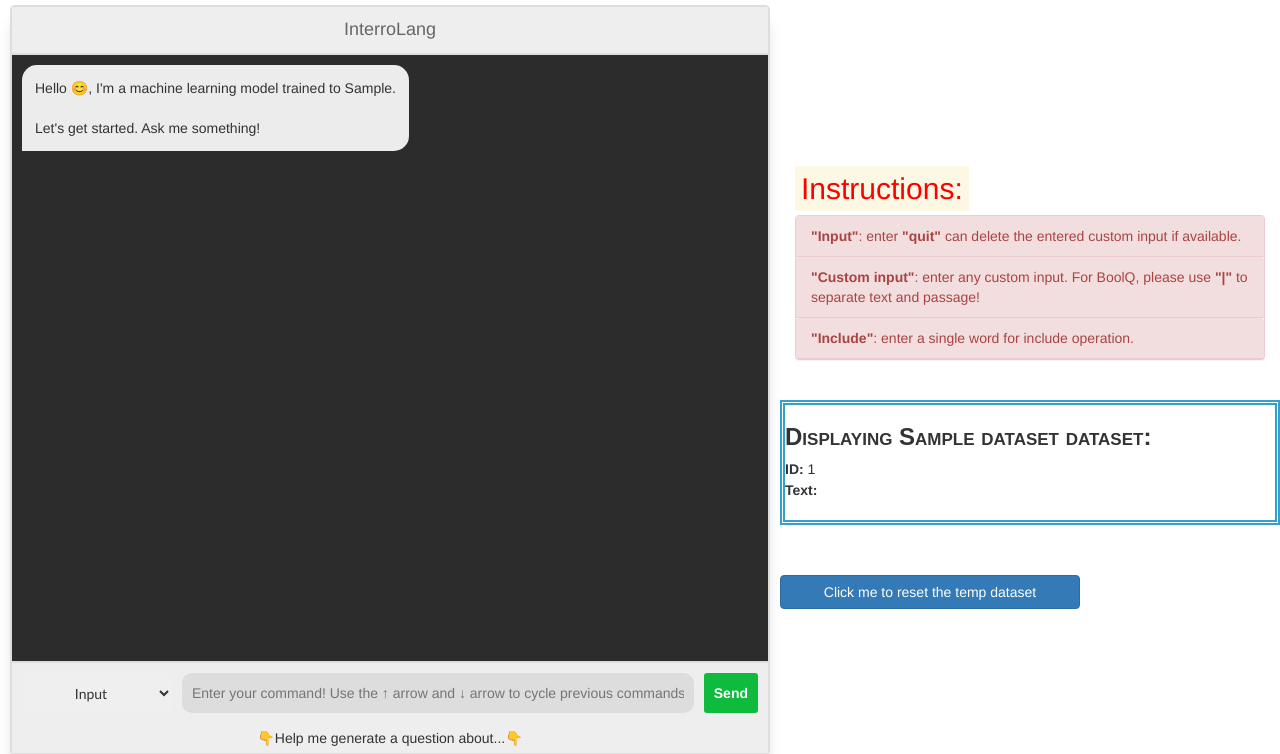
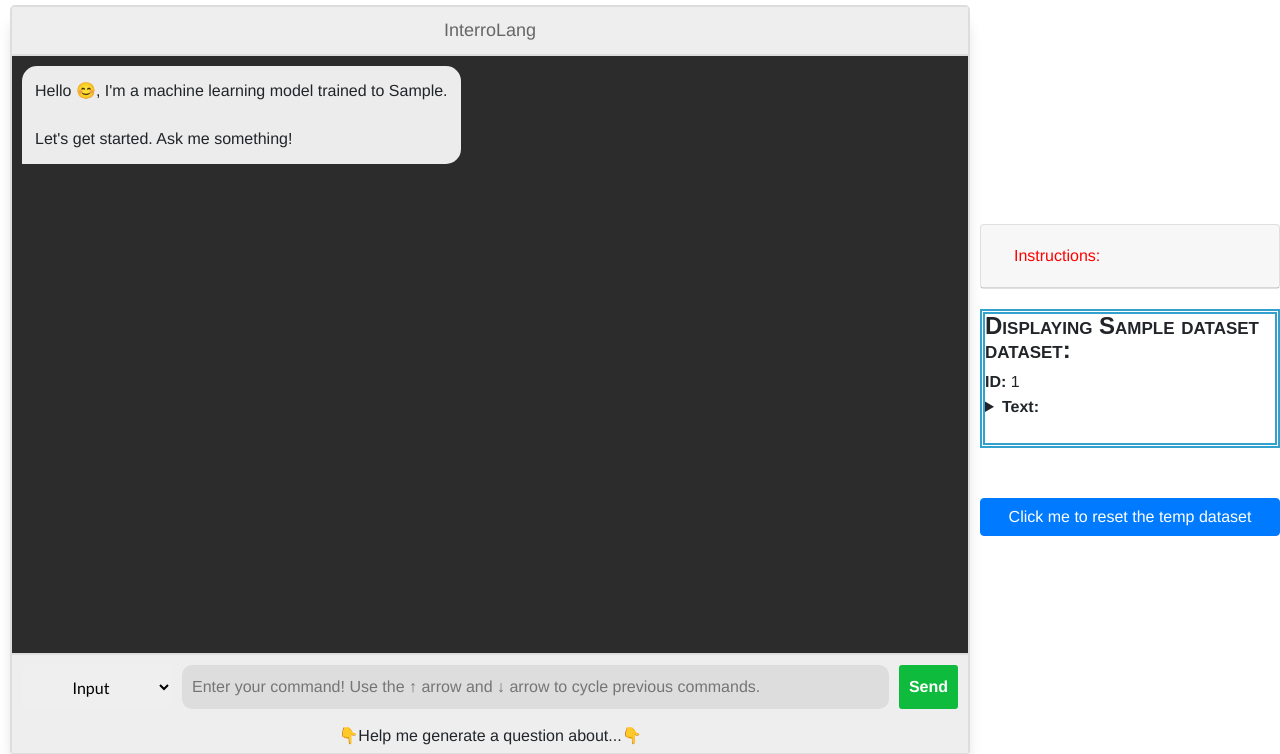
Before and after one commit to DFKI-NLP/InterroLang, a Python web app: template templates/index.html in a window 1280 px wide. Shown: the top 754 px of the page. Run offline with Jinja, Linux system fonts and the light colour scheme; the template is opened without the code that fills it: most values are stand-ins (such as "Sample title", 1, 10 or a date in 2020); some libraries are stand-ins or nearby versions.

Commit message:
adapt instructions style

```diff
--- a/templates/index.html
+++ b/templates/index.html
@@ -8,9 +8,9 @@
     <meta name="viewport" content="width=device-width, initial-scale=1.0">
     <meta http-equiv="X-UA-Compatible" content="ie=edge">
     <link rel="stylesheet" href="/static/styles/style.css">
-    <link rel="stylesheet" href="https://maxcdn.bootstrapcdn.com/bootstrap/3.4.1/css/bootstrap.min.css">
+    <link rel="stylesheet" href="https://maxcdn.bootstrapcdn.com/bootstrap/4.0.0/css/bootstrap.min.css">
     <script src="https://ajax.googleapis.com/ajax/libs/jquery/3.6.4/jquery.min.js"></script>
-    <script src="https://maxcdn.bootstrapcdn.com/bootstrap/3.4.1/js/bootstrap.min.js"></script>
+    <script src="https://maxcdn.bootstrapcdn.com/bootstrap/4.0.0/js/bootstrap.min.js"></script>
 </head>
 
 <body>
@@ -35,39 +35,52 @@
         </main>
 
         <form class="ttm-inputarea">
-            <select id="input_source" class="form-select" style="width: 150px; text-align:center; font-family: Calibri; margin-right: 10px">
+            <select id="input_source" class="form-select"
+                    style="width: 150px; text-align:center; font-family: Calibri; margin-right: 10px">
                 <option style="text-align:center; " value="0">Input</option>
                 <option style="text-align:center;" value="1">Custom input</option>
                 <option style="text-align:center;" value="2">Include</option>
             </select>
-            <input type="text" class="ttm-input" id="textInput" placeholder="Enter your command! Use the ↑ arrow and ↓ arrow to cycle previous commands.">
+            <input type="text" class="ttm-input" id="textInput"
+                   placeholder="Enter your command! Use the ↑ arrow and ↓ arrow to cycle previous commands.">
             <button type="submit" class="ttm-send-btn">Send</button>
         </form>
         <span class="genOptions">👇Help me generate a question about...👇</span>
 
         <div class="slideDown">
-                <div class="dots-cont", id="generation-loading"> <span class="dot dot-1"></span> <span class="dot dot-2"></span> <span class="dot dot-3"></span> </div>
-                <div class="buttons", id="generation-buttons">
+            <div class="dots-cont" , id="generation-loading"><span class="dot dot-1"></span> <span
+                    class="dot dot-2"></span> <span class="dot dot-3"></span></div>
+            <div class="buttons" , id="generation-buttons">
                 <button id="idea-important" class="idea-button" onclick="sampleImportant()">important features</button>
                 <button id="idea-why" class="idea-button" onclick="sampleWhy()">explanations</button>
                 <button id="idea-predict" class="idea-button" onclick="samplePredict()">predictions</button>
 
-                    <button id="idea-random-predict" class="idea-button" onclick="sampleRandomPredict()">random predictions</button>
+                <button id="idea-random-predict" class="idea-button" onclick="sampleRandomPredict()">random
+                    predictions
+                </button>
 
-                    <button id="idea-likelihood" class="idea-button" onclick="sampleLikelihood()">prediction likelihood</button>
+                <button id="idea-likelihood" class="idea-button" onclick="sampleLikelihood()">prediction likelihood
+                </button>
                 <button id="idea-show" class="idea-button" onclick="sampleShow()">showing data</button>
-                    <button id="idea-capabilities" class="idea-button" onclick="sampleCapabilities()">system capabilities</button>
+                <button id="idea-capabilities" class="idea-button" onclick="sampleCapabilities()">system capabilities
+                </button>
                 <button id="idea-performance" class="idea-button" onclick="samplePerformance()">performance</button>
                 <button id="idea-flip" class="idea-button" onclick="sampleFlip()">how to change a prediction</button>
-                    <button id="idea-description" class="idea-button" onclick="sampleDataDescription()">dataset description</button>
+                <button id="idea-description" class="idea-button" onclick="sampleDataDescription()">dataset
+                    description
+                </button>
                 <!--                    <button class="idea-button" onclick="sampleInteractions()">feature interaction effects</button>-->
                 <button class="idea-button" onclick="sampleMistakes()">mistakes</button>
                 <button class="idea-button" onclick="sampleLabels()">data labels</button>
                 <button class="idea-button" onclick="sampleSimilar()">find a similar instance</button>
                 <button class="idea-button" onclick="sampleRationalization()">rationalization</button>
-                    <button class="idea-button" onclick="sampleCustomInputPrediction()">custom input prediction</button>
-                    <button class="idea-button" onclick="sampleCustomInputFeatureImportance()">custom input feature importance</button>
-                    <button class="idea-button" onclick="sampleCustomInputFeatureImportanceOnSentenceLevel()">custom input feature importance on sentence level</button>
+                <button class="idea-button" id="c_pred" onclick="sampleCustomInputPrediction()">custom input prediction</button>
+                <button class="idea-button" id="c_feat" onclick="sampleCustomInputFeatureImportance()">custom input feature
+                    importance
+                </button>
+                <button class="idea-button" id="c_feat_sent" onclick="sampleCustomInputFeatureImportanceOnSentenceLevel()">custom input
+                    feature importance on sentence level
+                </button>
             </div>
         </div>
         </main>
@@ -75,13 +88,50 @@
     </section>
 
     <div>
-        <div class="container" style="width: 500px">
-            <h2 class="display-3"><mark style="color: red">Instructions:</mark></h2>
+        <!--        <div class="container" style="width: 500px">-->
+        <!--            <h2 class="display-3">-->
+        <!--                <mark style="color: red">Instructions:</mark>-->
+        <!--            </h2>-->
+        <!--            <div class="panel panel-danger">-->
+        <!--                <div class="panel-heading"><b>"Input"</b>: enter <b>"quit"</b> can delete the entered custom input if-->
+        <!--                    available.-->
+        <!--                </div>-->
+        <!--                <div class="panel-heading"><b>"Custom input"</b>: enter any custom input. For BoolQ, please use-->
+        <!--                    <b>"|"</b> to separate text and passage!-->
+        <!--                </div>-->
+        <!--                <div class="panel-heading"><b>"Include"</b>: enter a single word for include operation.</div>-->
+        <!--            </div>-->
+        <!--        </div>-->
+
+        <div id="accordion">
+            <div class="card">
+                <div class="card-header" id="headingOne">
+                    <h5 class="mb-0">
+                        <button class="btn btn-link" data-toggle="collapse" data-target="#collapseOne"
+                                aria-expanded="true" aria-controls="collapseOne" style="color: red">
+                            Instructions:
+                        </button>
+                    </h5>
+                </div>
+
+                <div id="collapseOne" class="collapse" aria-labelledby="headingOne" data-parent="#accordion">
+                    <div class="card-body">
                         <div class="panel panel-danger">
-                <div class="panel-heading"><b>"Input"</b>: enter <b>"quit"</b> can delete the entered custom input if available.</div>
-                <div class="panel-heading"><b>"Custom input"</b>: enter any custom input. For BoolQ, please use <b>"|"</b> to separate text and passage!</div>
-                <div class="panel-heading"><b>"Include"</b>: enter a single word for include operation.</div>
+                            <div class="panel-heading"><b>"Input"</b>: enter <b>"quit"</b> can delete the entered custom
+                                input if
+                                available.
                             </div>
+                            <div class="panel-heading"><b>"Custom input"</b>: add your own input instance. For BoolQ, please
+                                use
+                                <b>"|"</b> to separate text and passage!
+                            </div>
+                            <div class="panel-heading"><b>"Include"</b>: enter a search term to filter the dataset.
+                            </div>
+                        </div>
+                    </div>
+                </div>
+            </div>
+
         </div>
 
         <!-- Displaying data -->
@@ -92,24 +142,24 @@
             {% if dataset == 'boolq' %}
             <div><b>ID:</b> {{loop.index}}</div>
             <details style="margin-top: 1px">
-                        <summary style="font-weight: bold;">Question: </summary>
+                <summary style="font-weight: bold;">Question:</summary>
                 <p style="font-style: italic ">{{entry["question"]}}</p>
             </details>
 
             <details>
-                        <summary style="font-weight: bold;">Passage: </summary>
+                <summary style="font-weight: bold;">Passage:</summary>
                 <p style="font-style: italic">{{entry["passage"]}}</p>
             </details>
             {% elif dataset == 'daily_dialog' %}
             <div><b>ID:</b> {{loop.index}}</div>
             <details style="margin-top: 1px">
-                        <summary style="font-weight: bold;">Dialog: </summary>
+                <summary style="font-weight: bold;">Dialog:</summary>
                 <p style="font-style: italic ">{{entry["dialog"]}}</p>
             </details>
             {% else %}
             <div><b>ID:</b> {{loop.index}}</div>
             <details style="margin-top: 1px">
-                        <summary style="font-weight: bold;">Text: </summary>
+                <summary style="font-weight: bold;">Text:</summary>
                 <p style="font-style: italic ">{{entry["text"]}}</p>
             </details>
             {% endif %}
@@ -119,7 +169,8 @@
 
         <!-- Reset temp dataset -->
         <div style="margin-top: 50px">
-            <button type="button" class="btn btn-primary" id="reset_temp_dataset" style="width: 300px" onclick="reset_temp_dataset()">Click me to reset the temp
+            <button type="button" class="btn btn-primary" id="reset_temp_dataset" style="width: 300px"
+                    onclick="reset_temp_dataset()">Click me to reset the temp
                 dataset
             </button>
         </div>
@@ -169,15 +220,15 @@
         });
     }
 
-    function sampleCustomInputFeatureImportanceOnSentenceLevel(){
+    function sampleCustomInputFeatureImportanceOnSentenceLevel() {
         doSample("custom_input_feature_importance_on_sentence_level");
     }
 
-    function sampleCustomInputFeatureImportance(){
+    function sampleCustomInputFeatureImportance() {
         doSample("custom_input_feature_importance");
     }
 
-    function sampleCustomInputPrediction(){
+    function sampleCustomInputPrediction() {
         doSample("custom_input_prediction");
     }
 
@@ -213,7 +264,7 @@
         doSample("labels");
     }
 
-    function sampleSimilar(){
+    function sampleSimilar() {
         doSample("similar");
     }
 
@@ -245,7 +296,7 @@
 
 <script src='https://use.fontawesome.com/releases/v5.0.13/js/all.js'></script>
 <script>
-    function reset_temp_dataset(){
+    function reset_temp_dataset() {
         let username = '{{ currentUserId }}'
         let dataPackage = {thisUserName: username}
         let jsonDataPackage = JSON.stringify(dataPackage)
@@ -287,14 +338,33 @@
 
         if (document.getElementsByTagName("option")[idx].value === '0') {
             botResponse(msgText, custom_input = '0');
-        } else if (document.getElementsByTagName("option")[idx].value === '1'){
+
+            if(msgText == "quit"){
+                changeBtnColor(false);
+            }
+        } else if (document.getElementsByTagName("option")[idx].value === '1') {
             selectBox.selectedIndex = "0";
             botResponse(msgText, custom_input = '1');
+            changeBtnColor(true);
         } else {
             selectBox.selectedIndex = "0";
             botResponse(msgText, custom_input = '2');
         }
     });
+
+    function changeBtnColor(flag){
+        let ids = ["c_feat_sent", "c_feat", "c_pred"]
+
+        if(flag) {
+            ids.forEach(id => {
+                document.getElementById(id).style.border = "5px solid yellow";
+            });
+        } else {
+            ids.forEach(id => {
+                document.getElementById(id).style.border = "";
+            });
+        }
+    }
 
     function answeredNo(logText) {
         // Fade out
```
Also changed, not shown: flask_app.py (+5 -3 lines). Lines whose indentation alone changed are shown as unchanged.
